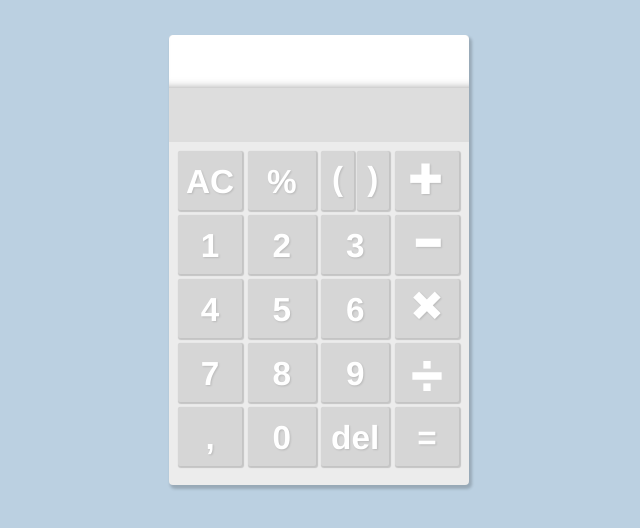
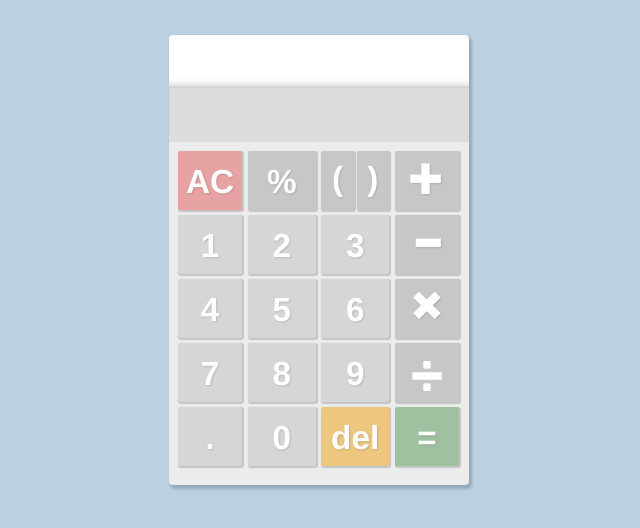
Before and after one commit to kayutenko/WebMarathon, a plain HTML site: page 1. Calculator/index.html in a window 1280 px wide. Shown: the whole page, without its empty margins (321-961 px from the left). Drawn offline with Linux system fonts and the light colour scheme.

Commit message:
Color scheme update. Result bug fixed.

```diff
--- a/1. Calculator/css/main.css
+++ b/1. Calculator/css/main.css
@@ -21,8 +21,9 @@
 	background: #ececec;
     border-radius: 4px;
  	box-shadow: 2px 3px 3px 1px rgba(0, 0, 0, 0.19);
+    resize: both;
+    overflow: none;
 }
-
 
 .entry_result_box {
 	height: 25%;
@@ -47,15 +48,10 @@
     font-size: 25pt;
     font-weight: bold;
     text-align: center;
-    /* margin-bottom: 4px; *
-	/*margin-bottom: 4px;*/
 }
 
 .calc_button_row {
-/*	margin-left: auto;
-	margin-right: auto;*/
 	height: 20%;
-	/*width: 100%;*/
 }
 
 .calc_button_container {
@@ -63,8 +59,6 @@
 	width: 25%;
 	height: 100%;
 	float: left;
-
-	/*border: 1px inset red;*/
 }
 
 .calc_button {
@@ -146,13 +140,6 @@
     height: 92%;
 }
 
-/*.calc_button:active {
-    width: 92%;
-    height: 92%;
-    background: #b3b3b3;
-    margin: 4% 4% 4% 4%;
-}*/
-
 .calc_icon {
 	width: 50%;
 	height: 50%;
@@ -170,3 +157,31 @@
     border: none;
         box-shadow: inset 0px -9px 11px -11px rgba(0, 0, 0, 0.55);
 }
+
+.calc_button {
+     -moz-user-select: none; /* Firefox */
+      -ms-user-select: none; /* Internet Explorer */
+   -khtml-user-select: none; /* KHTML browsers (e.g. Konqueror) */
+  -webkit-user-select: none; /* Chrome, Safari, and Opera */
+  -webkit-touch-callout: none; /* Disable Android and iOS callouts*/
+}
+
+.func_row .calc_button {
+    background: #c7c7c7;
+}
+
+.calc_button.last {
+    background: #c7c7c7;
+}
+
+.calc_button.AC {
+    background: rgba(218, 0, 0, 0.31);
+}
+
+.calc_button.equal_button {
+    background: rgba(2, 103, 2, 0.33);
+}
+
+.calc_button.del {
+    background: rgba(239, 176, 62, 0.62);
+}
--- a/1. Calculator/index.html
+++ b/1. Calculator/index.html
@@ -34,9 +34,9 @@
         <!-- ===========================buttons================== -->
         <div class="calculator_buttons_block">
           <!-- ===========================func row================ -->
-          <div class="calc_button_row">
+          <div class="calc_button_row func_row">
             <div class="calc_button_container">
-              <div class="calc_button first" value='AC'><span>AC</span></div>
+              <div class="calc_button first AC" value='AC'><span>AC</span></div>
             </div>
             <div class="calc_button_container">
               <div class="calc_button" value='%'><span>%</span></div>
@@ -104,16 +104,16 @@
           <!-- ===========================fourth row================ -->
          <div class="calc_button_row">
             <div class="calc_button_container">
-              <div class="calc_button first" value=",">,</div>
+              <div class="calc_button first" value=".">.</div>
             </div>
             <div class="calc_button_container">
               <div class="calc_button"  value="0">0</div>
             </div>
             <div class="calc_button_container">
-              <div class="calc_button"  value="del">del</div>
+              <div class="calc_button del"  value="del">del</div>
             </div>
             <div class="calc_button_container">
-              <div class="calc_button last"  value="=">=</div>
+              <div class="calc_button last equal_button" value="=">=</div>
             </div>
          </div>
 
--- a/1. Calculator/js/main.js
+++ b/1. Calculator/js/main.js
@@ -1,24 +1,15 @@
-
-function check_syntax(calc_input) {
-
-};
-
 function submit_calc_input() {
     var input = $('.calc_input').val();
-    console.log(input);
     var output = eval(input);
-    console.log(output);
     $('.result_box').html(output);
 };
 
 $('.calc_input')[0].addEventListener('keypress',
     function (e) {
-            console.log(e.keyCode);
             if (!((e.keyCode >= 27 && e.keyCode <= 57) ||
                 [16, 32, 8, 189, 187, 188,
                 190, 219, 221, 220].includes(e.keyCode))
              ) {
-
             e.preventDefault();
             };
             if (e.keyCode == 13) {submit_calc_input()}
@@ -32,7 +23,8 @@ $('.calc_button').click(function() {
         $('.calc_input').val(current_value.substring(0, current_value.length - 1))
     }
     else if (button_value == 'AC') {
-        $('.calc_input').val('')
+        $('.calc_input').val('');
+        $('.result_box').html('');
     }
     else if (button_value == '=') {
         submit_calc_input();
```
